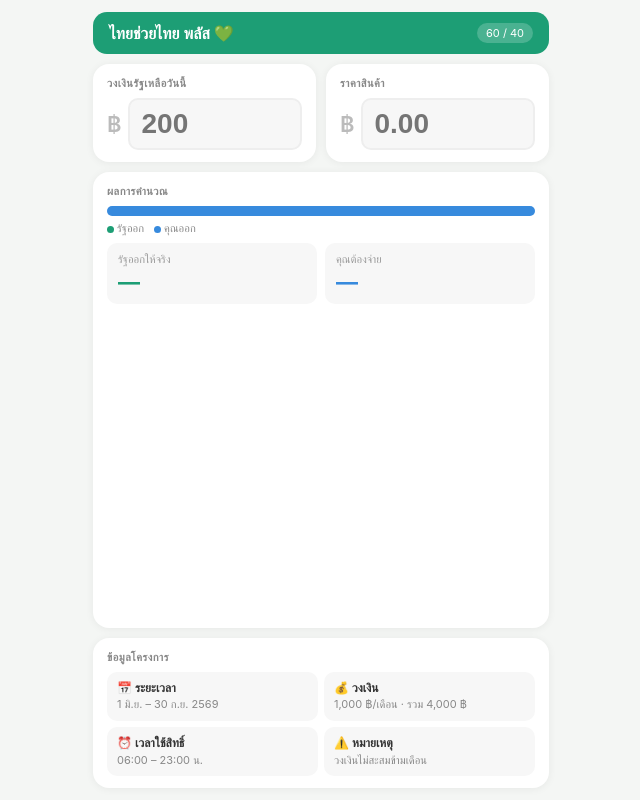
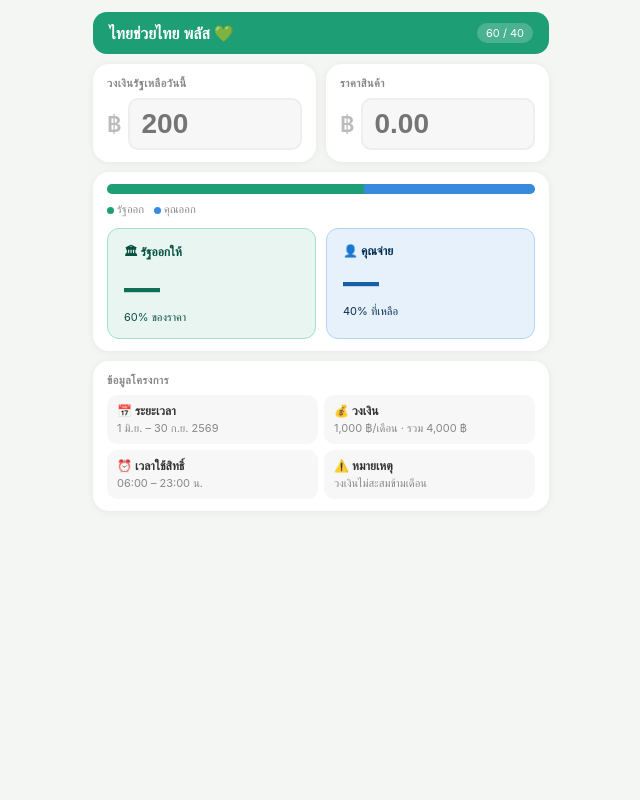
Before and after one commit to superjo5/Thai-Chuay-Thai, a plain HTML site: page index.html in a window 1280 px wide. Shown: the whole page, without its empty margins (319-959 px from the left). Drawn offline with Linux system fonts and the light colour scheme.

Commit message:
Add files via upload

```diff
--- a/index.html
+++ b/index.html
@@ -11,38 +11,44 @@
 <link rel="manifest" href="manifest.json">
 <style>
   *{box-sizing:border-box;margin:0;padding:0;-webkit-tap-highlight-color:transparent}
-  html,body{height:100%;background:#f4f6f4;font-family:-apple-system,BlinkMacSystemFont,'Segoe UI',sans-serif}
-  body{display:flex;flex-direction:column;align-items:center}
-  .app{width:100%;max-width:480px;height:100%;padding:12px;display:flex;flex-direction:column;gap:10px}
-  .topbar{background:#1D9E75;border-radius:14px;padding:11px 16px;color:#fff;display:flex;justify-content:space-between;align-items:center;flex-shrink:0}
+  html,body{min-height:100%;background:#f4f6f4;font-family:-apple-system,BlinkMacSystemFont,'Segoe UI',sans-serif}
+  body{display:flex;flex-direction:column;align-items:center;padding-bottom:24px}
+  .app{width:100%;max-width:480px;padding:12px;display:flex;flex-direction:column;gap:10px}
+  .topbar{background:#1D9E75;border-radius:14px;padding:11px 16px;color:#fff;display:flex;justify-content:space-between;align-items:center}
   .topbar h1{font-size:16px;font-weight:600}
   .topbar .badge{font-size:11px;background:rgba(255,255,255,.2);padding:3px 9px;border-radius:20px}
-  .row2{display:grid;grid-template-columns:repeat(2,minmax(0,1fr));gap:10px;flex-shrink:0}
+  .row2{display:grid;grid-template-columns:repeat(2,minmax(0,1fr));gap:10px}
   .card{background:#fff;border-radius:16px;padding:12px 14px;box-shadow:0 1px 8px rgba(0,0,0,.06)}
   .lbl{font-size:11px;font-weight:600;color:#888;text-transform:uppercase;letter-spacing:.04em;margin-bottom:8px}
   .inp-row{display:flex;align-items:center;gap:6px}
   .baht{font-size:22px;font-weight:600;color:#bbb}
   input[type=text]{flex:1;font-size:28px;font-weight:700;color:#222;background:#f7f7f7;border:2px solid #eee;border-radius:10px;padding:8px 12px;outline:none;width:100%}
   input[type=text]:focus{border-color:#1D9E75;background:#f0fbf7}
-  .bbar-bg{height:6px;border-radius:3px;background:#eee;overflow:hidden;margin:9px 0 4px}
+  .bbar-bg{height:6px;border-radius:3px;background:#eee;overflow:hidden;margin:8px 0 4px}
   .bbar-fill{height:100%;border-radius:3px;background:#1D9E75;transition:width .2s}
   .bbar-fill.low{background:#E07B00}
   .bbar-fill.empty{background:#E24B4A}
   .blabels{display:flex;justify-content:space-between;font-size:10px;color:#aaa}
-  .max-hint{font-size:11px;color:#888;margin-top:6px;line-height:1.4}
-  .max-hint strong{color:#222;font-weight:600}
-  .split-bar{height:10px;border-radius:5px;background:#eee;display:flex;overflow:hidden;margin:8px 0 5px}
+  .max-hint{font-size:11px;color:#999;margin-top:6px;line-height:1.4}
+  .max-hint strong{color:#222;font-weight:700}
+  .split-bar{height:10px;border-radius:5px;background:#eee;display:flex;overflow:hidden;margin-bottom:8px}
   .bar-g{background:#1D9E75;transition:width .2s;min-width:0}
   .bar-b{background:#378ADD;transition:width .2s;flex:1}
-  .legend{display:flex;gap:10px;font-size:11px;color:#888;margin-bottom:8px}
+  .legend{display:flex;gap:10px;font-size:11px;color:#888;margin-bottom:12px}
   .dot{width:7px;height:7px;border-radius:50%;display:inline-block;margin-right:3px;vertical-align:middle}
-  .res2{display:grid;grid-template-columns:repeat(2,minmax(0,1fr));gap:8px}
-  .rc{background:#f7f7f7;border-radius:10px;padding:9px 11px}
-  .rc .rl{font-size:11px;color:#999;margin-bottom:3px}
-  .rc .rv{font-size:22px;font-weight:700}
-  .rv.green{color:#1D9E75}
-  .rv.blue{color:#378ADD}
-  .alert{border-radius:9px;padding:8px 11px;font-size:12px;line-height:1.45;margin-top:8px}
+  .result-card{border-radius:12px;padding:14px 16px}
+  .result-card.gov-card{background:#e8f5f1;border:1px solid #9FE1CB}
+  .result-card.you-card{background:#e6f1fb;border:1px solid #B5D4F4}
+  .rc-label{font-size:12px;font-weight:600;margin-bottom:6px;display:flex;align-items:center;gap:5px}
+  .rc-label.green{color:#085041}
+  .rc-label.blue{color:#042C53}
+  .rc-amount{font-size:36px;font-weight:700;line-height:1}
+  .rc-amount.green{color:#0F6E56}
+  .rc-amount.blue{color:#185FA5}
+  .rc-sub{font-size:11px;margin-top:4px}
+  .rc-sub.green{color:#085041}
+  .rc-sub.blue{color:#042C53}
+  .alert{border-radius:10px;padding:10px 12px;font-size:12px;line-height:1.5;margin-top:10px}
   .alert.warn{background:#FFF8E1;color:#9A6500}
   .alert.ok{background:#E8F5E9;color:#2E7D32}
   .info-grid{display:grid;grid-template-columns:repeat(2,minmax(0,1fr));gap:6px}
@@ -70,7 +76,6 @@
         <div class="max-hint" id="max-hint"></div>
       </div>
     </div>
-
     <div class="card">
       <div class="lbl">ราคาสินค้า</div>
       <div class="inp-row">
@@ -80,24 +85,31 @@
     </div>
   </div>
 
-  <div class="card" style="flex:1;min-height:0">
-    <div class="lbl">ผลการคำนวณ</div>
+  <div class="card">
     <div class="split-bar">
-      <div class="bar-g" id="bg" style="width:0%"></div>
-      <div class="bar-b" id="bb" style="width:100%"></div>
+      <div class="bar-g" id="bg" style="width:60%"></div>
+      <div class="bar-b" id="bb" style="width:40%"></div>
     </div>
     <div class="legend">
       <span><span class="dot" style="background:#1D9E75"></span>รัฐออก</span>
       <span><span class="dot" style="background:#378ADD"></span>คุณออก</span>
     </div>
-    <div class="res2">
-      <div class="rc"><div class="rl">รัฐออกให้จริง</div><div class="rv green" id="gov">—</div></div>
-      <div class="rc"><div class="rl">คุณต้องจ่าย</div><div class="rv blue" id="you">—</div></div>
+    <div class="row2">
+      <div class="result-card gov-card">
+        <div class="rc-label green">🏛 รัฐออกให้</div>
+        <div class="rc-amount green" id="gov">—</div>
+        <div class="rc-sub green" id="gov-sub">60% ของราคา</div>
+      </div>
+      <div class="result-card you-card">
+        <div class="rc-label blue">👤 คุณจ่าย</div>
+        <div class="rc-amount blue" id="you">—</div>
+        <div class="rc-sub blue" id="you-sub">40% ที่เหลือ</div>
+      </div>
     </div>
-    <div id="alert"></div>
+    <div id="alert-box"></div>
   </div>
 
-  <div class="card" style="flex-shrink:0">
+  <div class="card">
     <div class="lbl">ข้อมูลโครงการ</div>
     <div class="info-grid">
       <div class="info-item"><strong>📅 ระยะเวลา</strong>1 มิ.ย. – 30 ก.ย. 2569</div>
@@ -107,7 +119,6 @@
     </div>
   </div>
 </div>
-
 <script>
 function fmt(n){return n.toLocaleString('th-TH',{minimumFractionDigits:2,maximumFractionDigits:2})+' ฿'}
 function parseNum(s){var v=parseFloat(s.replace(/[^0-9.]/g,''));return isNaN(v)?0:v;}
@@ -134,21 +145,26 @@ function calc(){
     document.getElementById('bbar-wrap').style.display='none';
   }
   if(!p){
-    document.getElementById('bg').style.width='0%';
-    document.getElementById('bb').style.width='100%';
+    document.getElementById('bg').style.width='60%';
+    document.getElementById('bb').style.width='40%';
     document.getElementById('gov').textContent='—';
     document.getElementById('you').textContent='—';
-    document.getElementById('alert').innerHTML='';
+    document.getElementById('gov-sub').textContent='60% ของราคา';
+    document.getElementById('you-sub').textContent='40% ที่เหลือ';
+    document.getElementById('alert-box').innerHTML='';
     return;
   }
   var gIdeal=parseFloat(Math.min(p*0.6,200).toFixed(2));
   var g=parseFloat(Math.min(gIdeal,b).toFixed(2));
   var y=parseFloat((p-g).toFixed(2));
   var gp=Math.round((g/p)*100);
+  var yp=100-gp;
   document.getElementById('gov').textContent=fmt(g);
   document.getElementById('you').textContent=fmt(y);
+  document.getElementById('gov-sub').textContent=gp+'% ของราคา';
+  document.getElementById('you-sub').textContent=yp+'% ที่เหลือ';
   document.getElementById('bg').style.width=gp+'%';
-  document.getElementById('bb').style.width=(100-gp)+'%';
+  document.getElementById('bb').style.width=yp+'%';
   var msg='';
   if(b===0){
     msg='<div class="alert warn">⚠️ วงเงินหมดแล้ว — ต้องจ่ายเองทั้งหมด '+fmt(p)+'</div>';
@@ -159,7 +175,7 @@ function calc(){
   } else {
     msg='<div class="alert ok">✅ ประหยัดได้ '+fmt(g)+' ('+gp+'%) จ่ายจริงแค่ '+fmt(y)+'</div>';
   }
-  document.getElementById('alert').innerHTML=msg;
+  document.getElementById('alert-box').innerHTML=msg;
 }
 </script>
 <script>if("serviceWorker" in navigator) navigator.serviceWorker.register("sw.js");</script>
```
